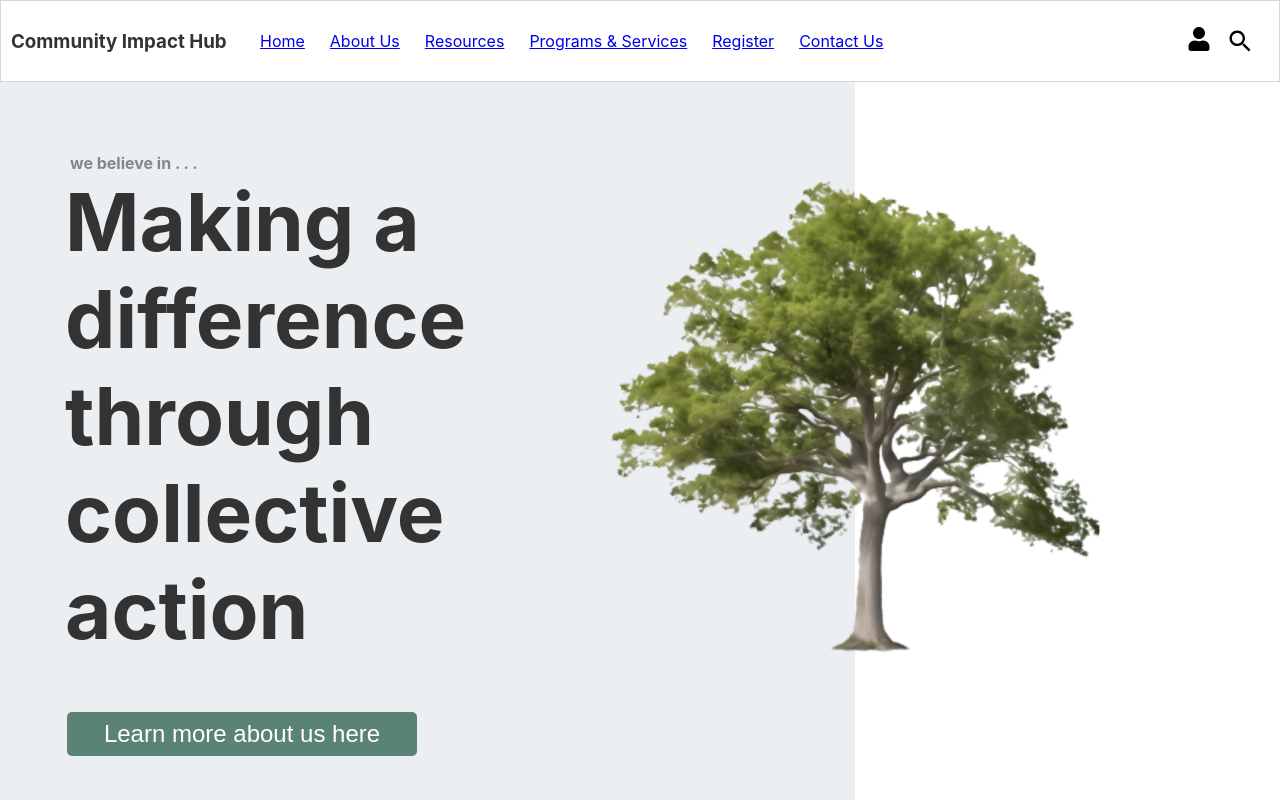
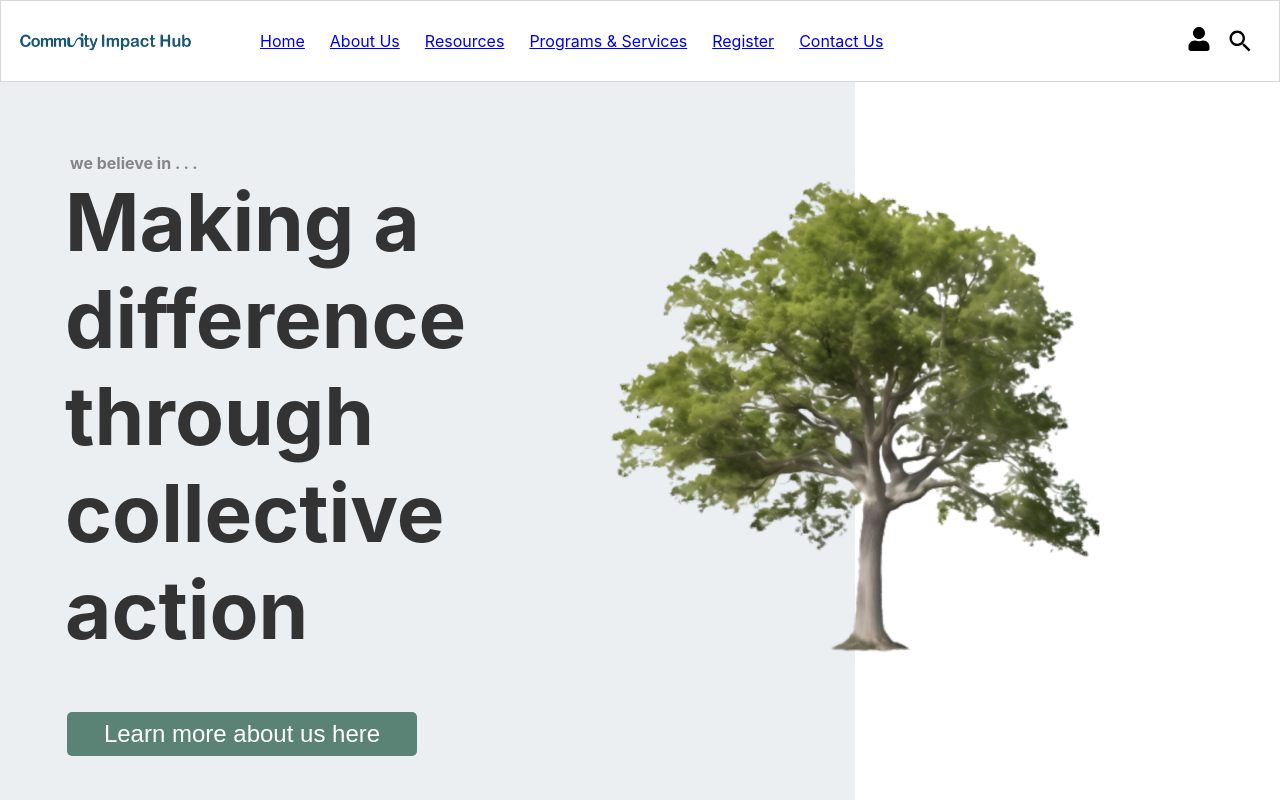
Before and after one commit to venuraperera99/Community-Impact-Hub, a React (Create React App) app: page / in a window 1280 px wide. Shown: the top 800 px of the page. Built offline with nearby package versions, Linux system fonts and the light colour scheme.

Commit message:
Added logo to header

```diff
--- a/src/components/header/Header.js
+++ b/src/components/header/Header.js
@@ -3,11 +3,12 @@ import { Link } from 'react-router-dom'; // Import Link from react-router-dom
 import './Header.css';
 import { FaUser } from 'react-icons/fa';
 import { IoMdSearch } from 'react-icons/io';
+import Image from "../../images/Logo.png";
 
 export const Header = () => {
   return (
     <div className="header-container">
-      <h3>Community Impact Hub</h3>
+      <img src={Image} alt="Community Impact Hub" style={{ width: '15%', height: 'auto' }}/>
       <nav>
         <ul className="header-tabs">
           <li><Link to="/">Home</Link></li>
```
Also changed, not shown: src/images/Logo.png (added).
